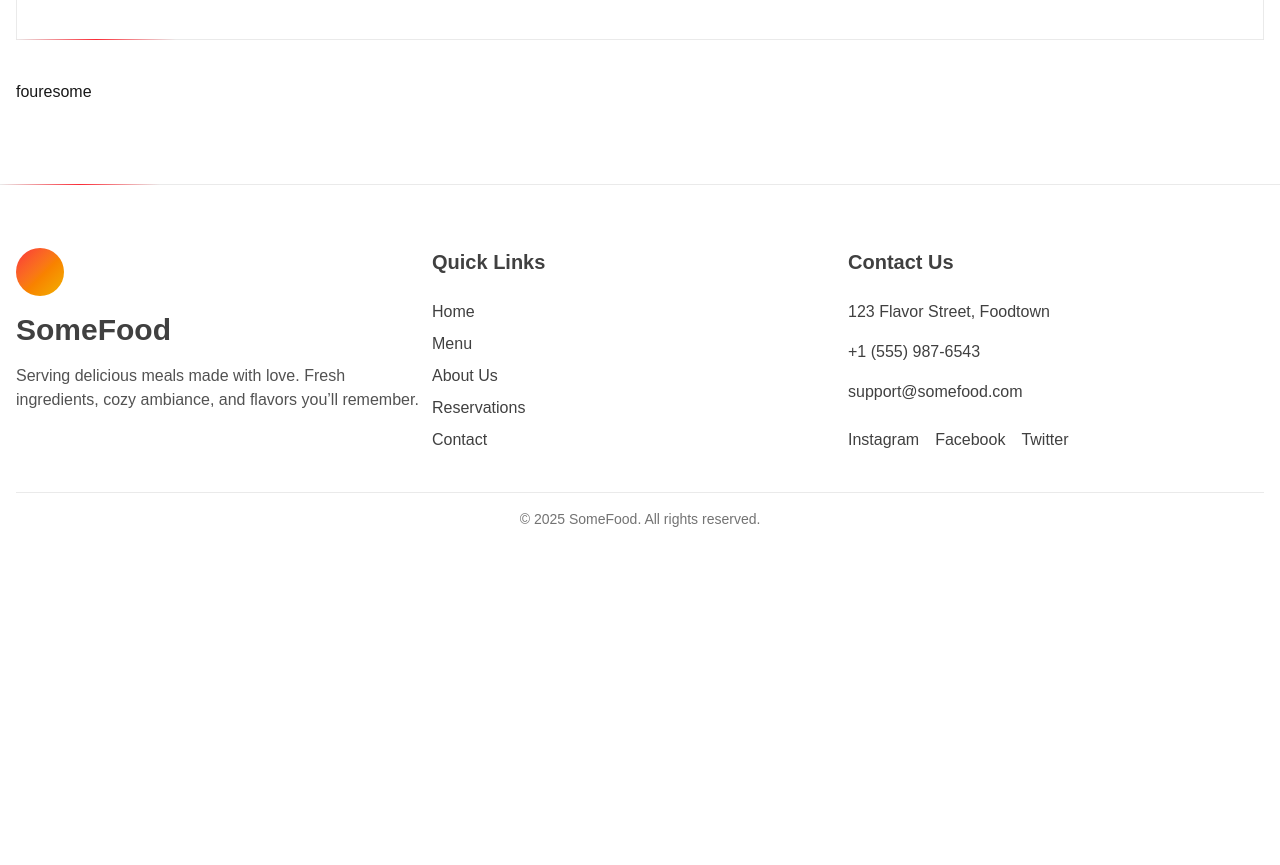
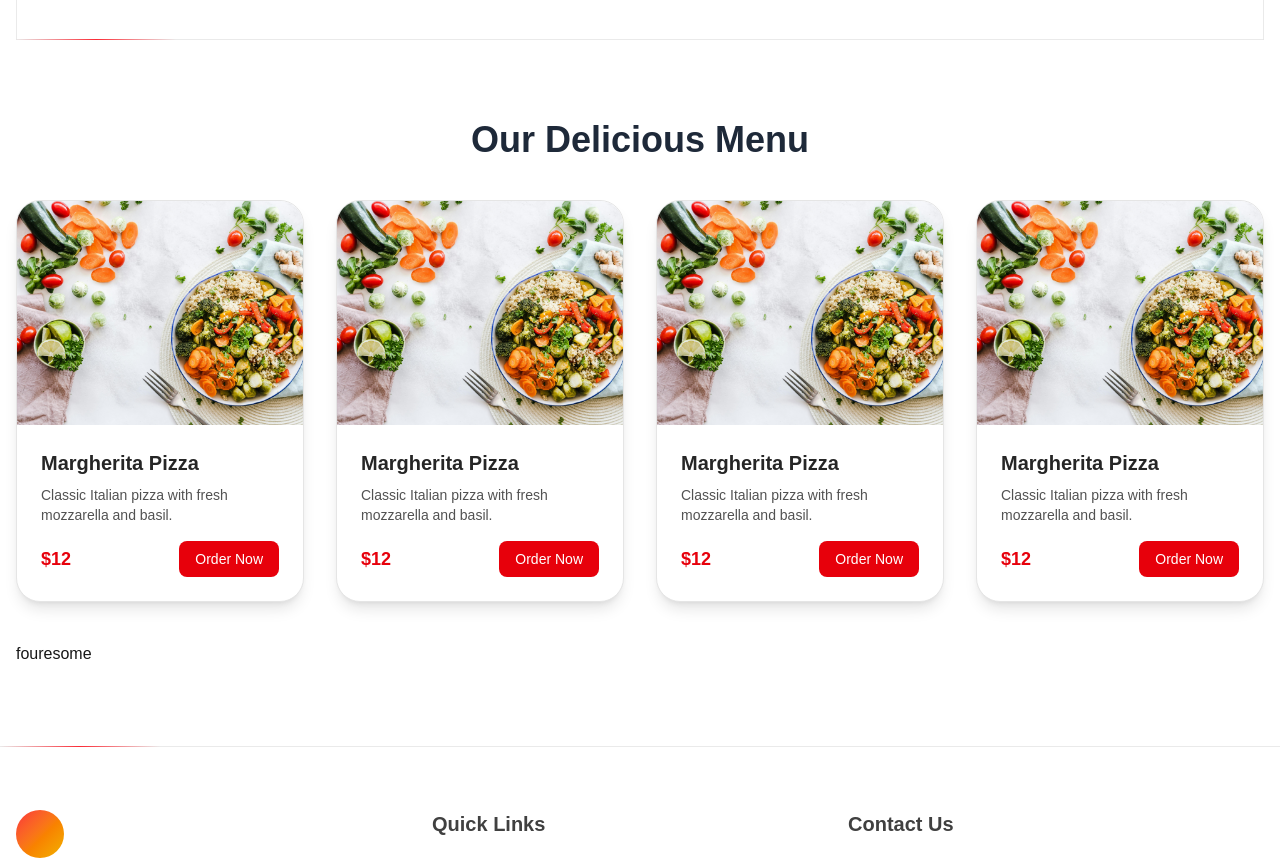
Before and after one commit to muntasimfahim12/some-food, a Next.js app: page / in a window 1280 px wide. Shown: the part 1280-2145 px from the top of the page. Before the commit the page ends 1873 px from the top, so only its background shows below. Built offline with nearby package versions, Linux system fonts and the light colour scheme.

Commit message:
git hush

```diff
--- a/app/layout.tsx
+++ b/app/layout.tsx
@@ -4,8 +4,8 @@ import "./globals.css";
 import NavbarDemo from "@/src/Components/shared/navbar-menu";
 import { HeroSectionOne } from "@/src/Components/Hero/page";
 import { Footer } from "@/src/Components/shared/footer";
-
-
+import { FoodCard } from "@/src/Components/Pages/FoodCard/page";
+ // Make sure path is correct
 
 const geistSans = Geist({
   variable: "--font-geist-sans",
@@ -18,8 +18,8 @@ const geistMono = Geist_Mono({
 });
 
 export const metadata: Metadata = {
-  title: "Create Next App",
-  description: "Generated by create next app",
+  title: "SomeFood Restaurant",
+  description: "Delicious meals delivered with love – SomeFood",
 };
 
 export default function RootLayout({
@@ -32,18 +32,32 @@ export default function RootLayout({
       <body
         className={`${geistSans.variable} ${geistMono.variable} antialiased bg-gray-50 dark:bg-gray-900`}
       >
-        {/* Navbar উপরে fixed */}
+        {/* Navbar */}
         <NavbarDemo />
 
-        {/* HeroBanner নিচে */}
+        {/* Hero Section */}
         <div className="mt-20 px-4">
-        <HeroSectionOne></HeroSectionOne>
+          <HeroSectionOne />
         </div>
 
-        {/* অন্যান্য page content */}
+        {/* Food Cards Section */}
+        <section className="mt-20 max-w-7xl mx-auto px-4">
+          <h2 className="text-3xl md:text-4xl font-bold text-center text-gray-800 dark:text-gray-200 mb-10">
+            Our Delicious Menu
+          </h2>
+          <div className="grid grid-cols-1 sm:grid-cols-2 md:grid-cols-3 lg:grid-cols-4 gap-8">
+            <FoodCard></FoodCard>
+            <FoodCard />
+            <FoodCard />
+            <FoodCard />
+          </div>
+        </section>
+
+        {/* Other page content */}
         <main className="mt-10 px-4">{children}</main>
 
-        <Footer></Footer>
+        {/* Footer */}
+        <Footer />
       </body>
     </html>
   );
--- /dev/null
+++ b/src/Components/Pages/FoodCard/page.tsx
@@ -0,0 +1,34 @@
+"use client";
+
+export function FoodCard() {
+  return (
+    <div className="bg-white dark:bg-neutral-900 border border-neutral-200 dark:border-neutral-800 rounded-3xl shadow-lg overflow-hidden max-w-xs mx-auto">
+      {/* Image */}
+      <div className="relative h-56 w-full">
+        <img
+          src="/banner/pexels-ella-olsson-572949-1640777.jpg" // Correct path
+          alt="Margherita Pizza"
+          className="h-full w-full object-cover"
+        />
+      </div>
+
+      {/* Content */}
+      <div className="p-6">
+        <h3 className="text-xl font-bold text-neutral-800 dark:text-neutral-100">
+          Margherita Pizza
+        </h3>
+        <p className="mt-2 text-sm text-neutral-600 dark:text-neutral-400">
+          Classic Italian pizza with fresh mozzarella and basil.
+        </p>
+        <div className="mt-4 flex items-center justify-between">
+          <span className="text-lg font-semibold text-red-600 dark:text-red-500">
+            $12
+          </span>
+          <button className="px-4 py-2 bg-red-600 text-white rounded-lg font-medium text-sm hover:bg-red-700 dark:bg-red-500 dark:hover:bg-red-600 transition-all">
+            Order Now
+          </button>
+        </div>
+      </div>
+    </div>
+  );
+}
```
